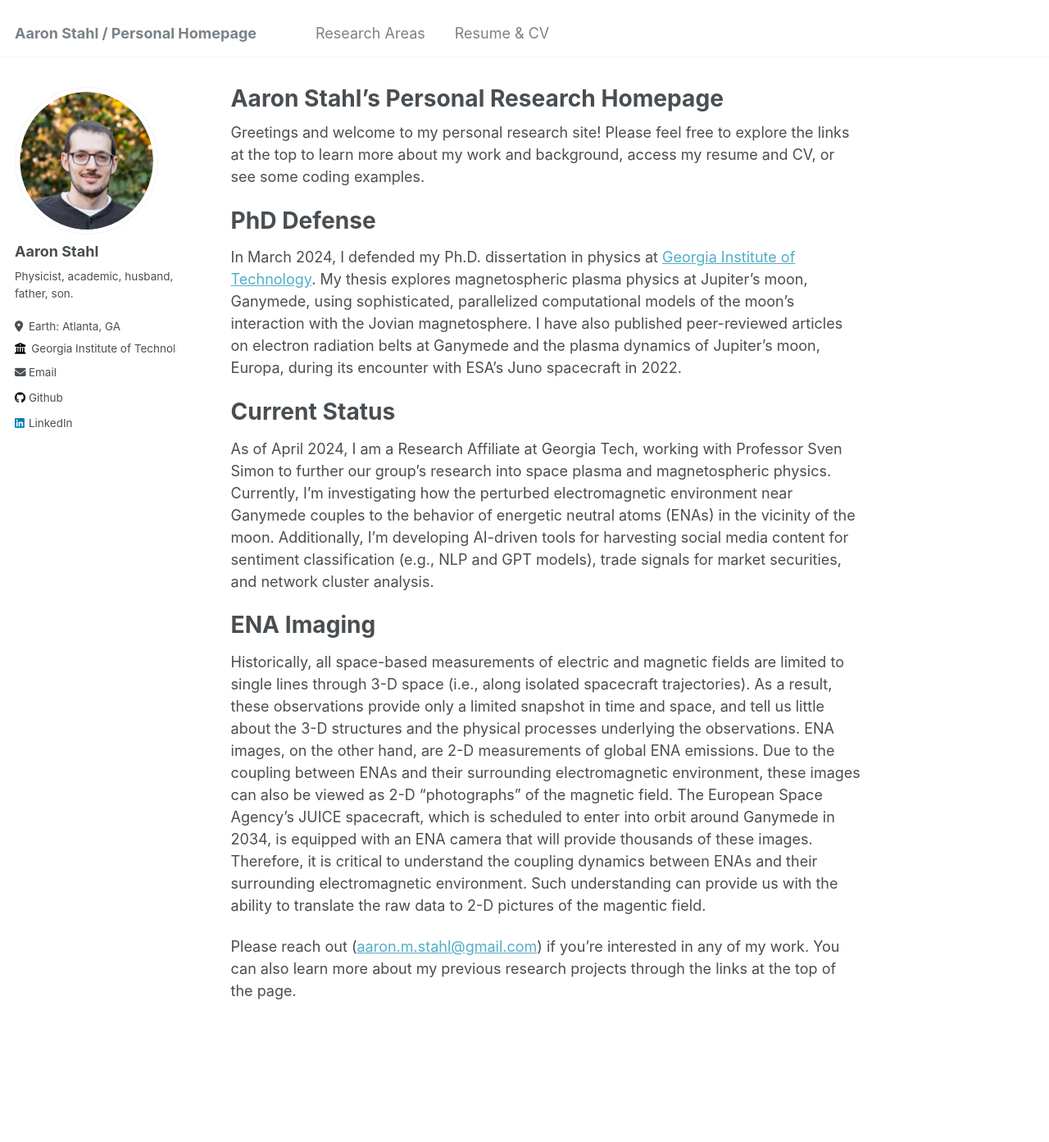
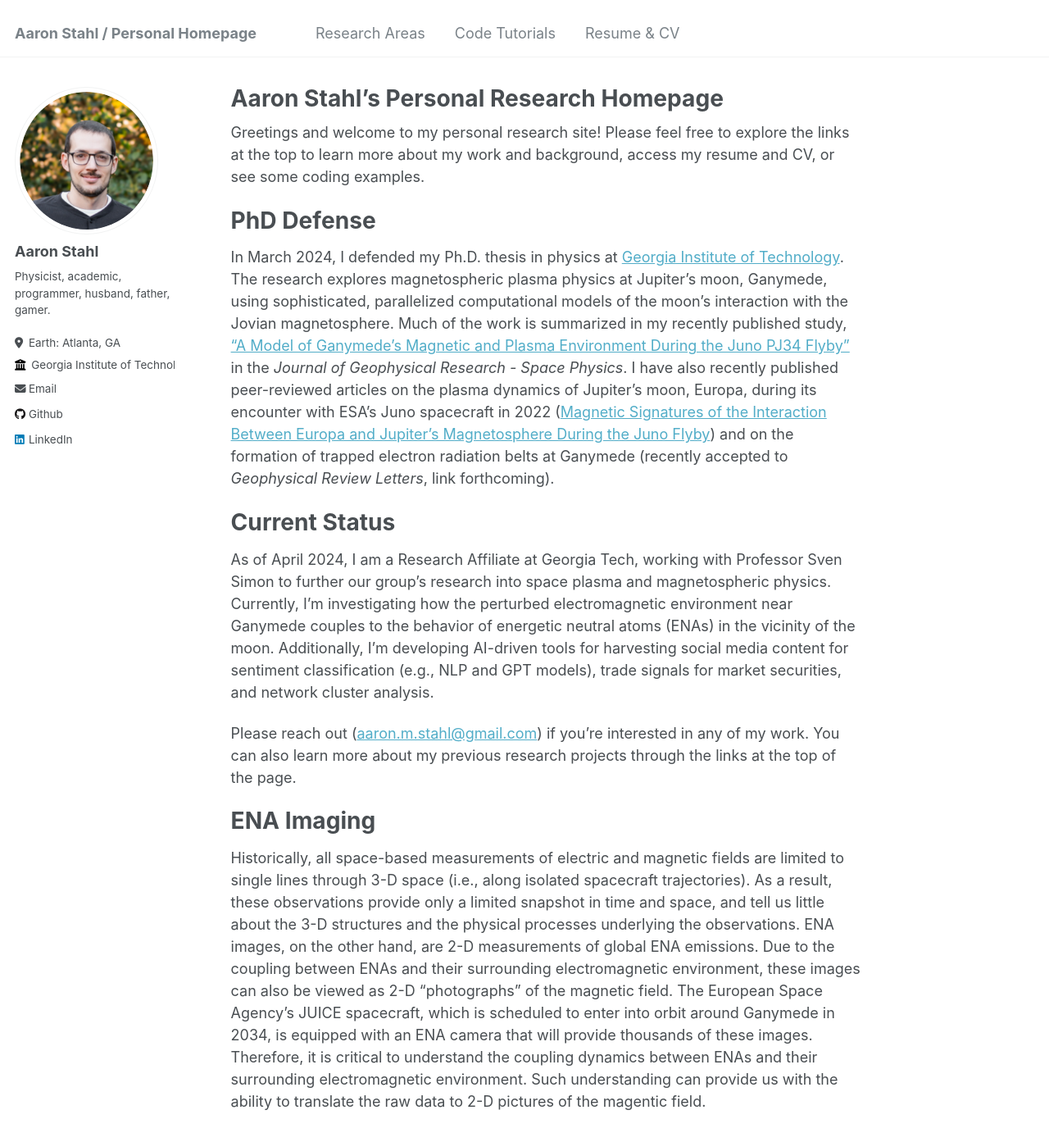
Before and after one commit to astahl3/astahl3.github.io, a Jekyll site: the page built from _pages/about.md, in a window 1280 px wide and 1400 px high. Shown: the top 1393 px of the window at 82% size. Built offline with Jekyll 4.4.1, drawn with Linux system fonts in a browser that asks for light colours.

Commit message:
adding new pages

```diff
--- a/_config.yml
+++ b/_config.yml
@@ -24,7 +24,7 @@ author:
   avatar           : "self_portrait.png"
   name             : "Aaron Stahl"
   pronouns         : # example: "she/her"
-  bio              : "Physicist, academic, husband, father, son."
+  bio              : "Physicist, academic, programmer, husband, father, gamer."
   location         : "Earth: Atlanta, GA"
   employer         : "Georgia Institute of Technology"
   uri              : # URL
--- a/_data/navigation.yml
+++ b/_data/navigation.yml
@@ -3,5 +3,8 @@ main:
   - title: "Research Areas"
     url: /research_areas/
 
+  - title: "Code Tutorials"
+    url: /code_tutorials/
+
   - title: "Resume & CV"
     url: /cv/
--- a/_pages/about.md
+++ b/_pages/about.md
@@ -10,15 +10,14 @@ Greetings and welcome to my personal research site! Please feel free to explore
 
 PhD Defense
 ======
-In March 2024, I defended my Ph.D. dissertation in physics at [Georgia Institute of Technology](https://grad.gatech.edu/events/phd-defense-aaron-stahl). My thesis explores magnetospheric plasma physics at Jupiter's moon, Ganymede, using sophisticated, parallelized computational models of the moon's interaction with the Jovian magnetosphere. I have also published peer-reviewed articles on electron radiation belts at Ganymede and the plasma dynamics of Jupiter's moon, Europa, during its encounter with ESA's Juno spacecraft in 2022.
+In March 2024, I defended my Ph.D. thesis in physics at [Georgia Institute of Technology](https://grad.gatech.edu/events/phd-defense-aaron-stahl). The research explores magnetospheric plasma physics at Jupiter's moon, Ganymede, using sophisticated, parallelized computational models of the moon's interaction with the Jovian magnetosphere. Much of the work is summarized in my recently published study, ["A Model of Ganymede's Magnetic and Plasma Environment During the Juno PJ34 Flyby"](https://agupubs.onlinelibrary.wiley.com/doi/full/10.1029/2023JA032113) in the _Journal of Geophysical Research - Space Physics_. I have also recently published peer-reviewed articles on the plasma dynamics of Jupiter's moon, Europa, during its encounter with ESA's Juno spacecraft in 2022 ([Magnetic Signatures of the Interaction Between Europa and Jupiter's Magnetosphere During the Juno Flyby](https://agupubs.onlinelibrary.wiley.com/doi/10.1029/2023GL106810)) and on the formation of trapped electron radiation belts at Ganymede (recently accepted to _Geophysical Review Letters_, link forthcoming).
 
 Current Status
 ======
 As of April 2024, I am a Research Affiliate at Georgia Tech, working with Professor Sven Simon to further our group's research into space plasma and magnetospheric physics. Currently, I'm investigating how the perturbed electromagnetic environment near Ganymede couples to the behavior of energetic neutral atoms (ENAs) in the vicinity of the moon. Additionally, I'm developing AI-driven tools for harvesting social media content for sentiment classification (e.g., NLP and GPT models), trade signals for market securities, and network cluster analysis.
 
+Please reach out ([aaron.m.stahl@gmail.com](mailto:aaron.m.stahl@gmail.com)) if you're interested in any of my work. You can also learn more about my previous research projects through the links at the top of the page.
+
 ENA Imaging
 ======
 Historically, all space-based measurements of electric and magnetic fields are limited to single lines through 3-D space (i.e., along isolated spacecraft trajectories). As a result, these observations provide only a limited snapshot in time and space, and tell us little about the 3-D structures and the physical processes underlying the observations. ENA images, on the other hand, are 2-D measurements of global ENA emissions. Due to the coupling between ENAs and their surrounding electromagnetic environment, these images can also be viewed as 2-D "photographs" of the magnetic field. The European Space Agency's JUICE spacecraft, which is scheduled to enter into orbit around Ganymede in 2034, is equipped with an ENA camera that will provide thousands of these images. Therefore, it is critical to understand the coupling dynamics between ENAs and their surrounding electromagnetic environment. Such understanding can provide us with the ability to translate the raw data to 2-D pictures of the magentic field.
-
-
-Please reach out ([aaron.m.stahl@gmail.com](mailto:aaron.m.stahl@gmail.com)) if you're interested in any of my work. You can also learn more about my previous research projects through the links at the top of the page.
```
Also changed, not shown: _pages/research_areas.md (added, +11 -0 lines).
